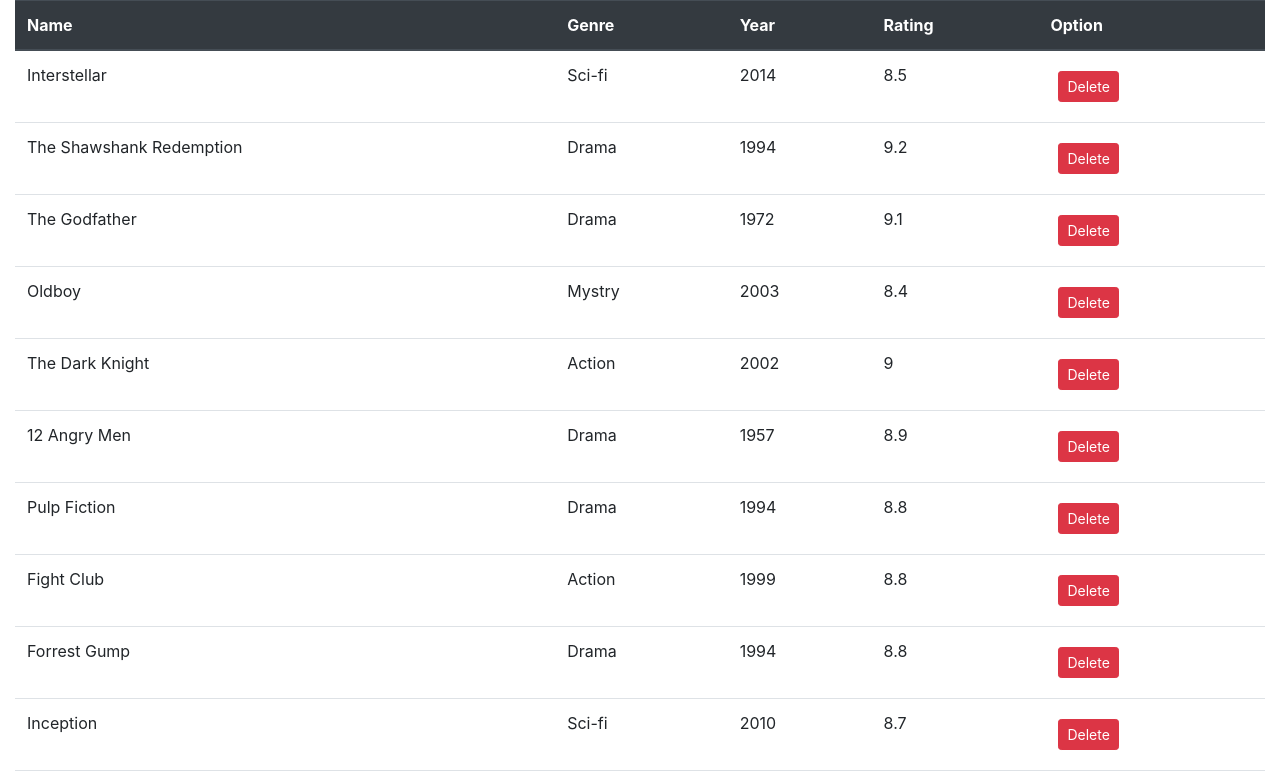
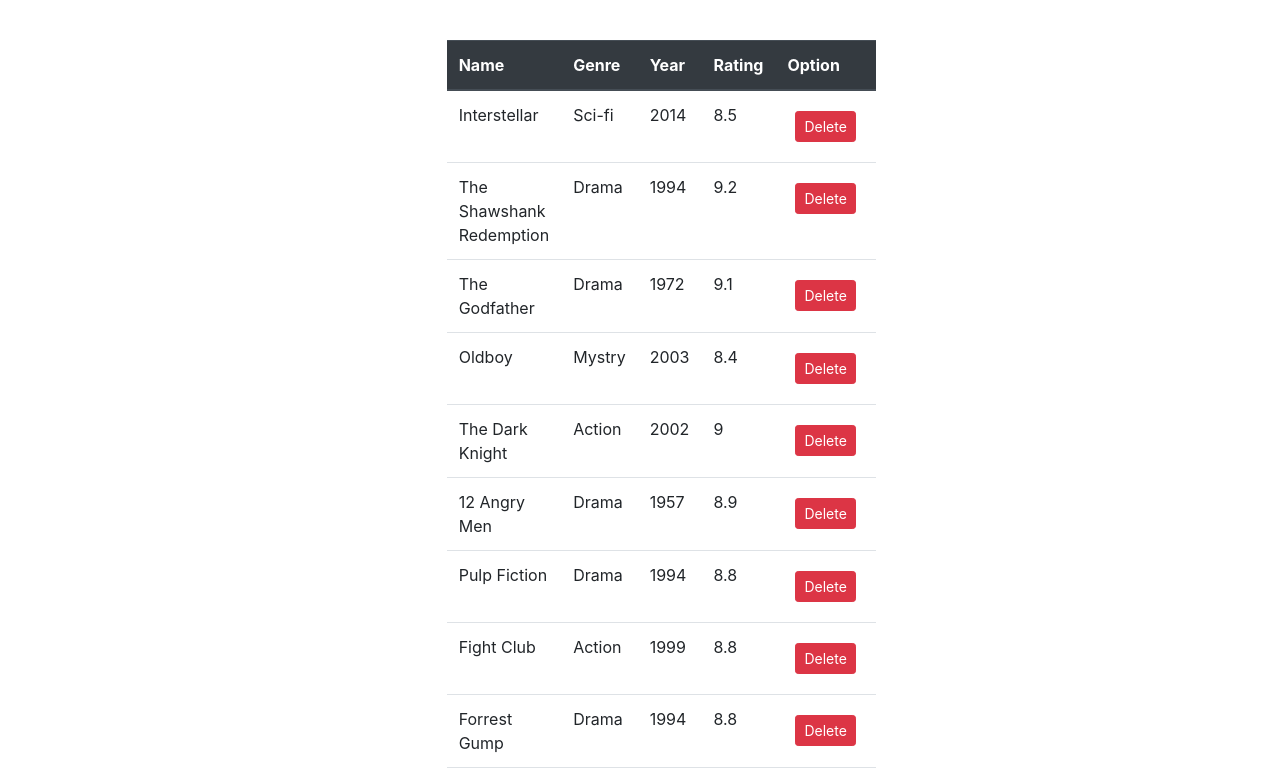
Before and after one commit to cisco-trash-code/movie_list_pagination_and_sorting, a React (Create React App) app: page / in a window 1280 px wide. Shown: the top 783 px of the page. Built offline with nearby package versions, Linux system fonts and the light colour scheme.

Commit message:
Add styles to movie table.

```diff
--- a/src/App.css
+++ b/src/App.css
@@ -1,3 +1,3 @@
-.App {
-  text-align: center;
+.col-4{
+  margin: 5vh auto;
 }
--- a/src/App.js
+++ b/src/App.js
@@ -10,7 +10,7 @@ class App extends Component {
   render() {
     return (
       <div className='container-fluid'>
-        <div className='col=4'>
+        <div className='col-4'>
           <List list={this.state.list}/>
         </div>
       </div>
```
